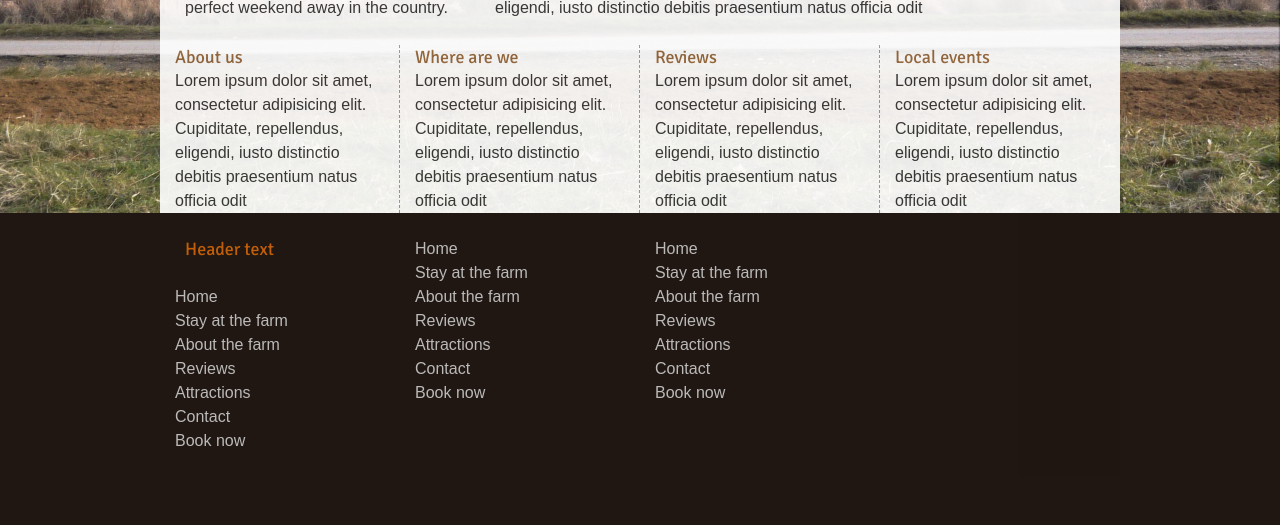
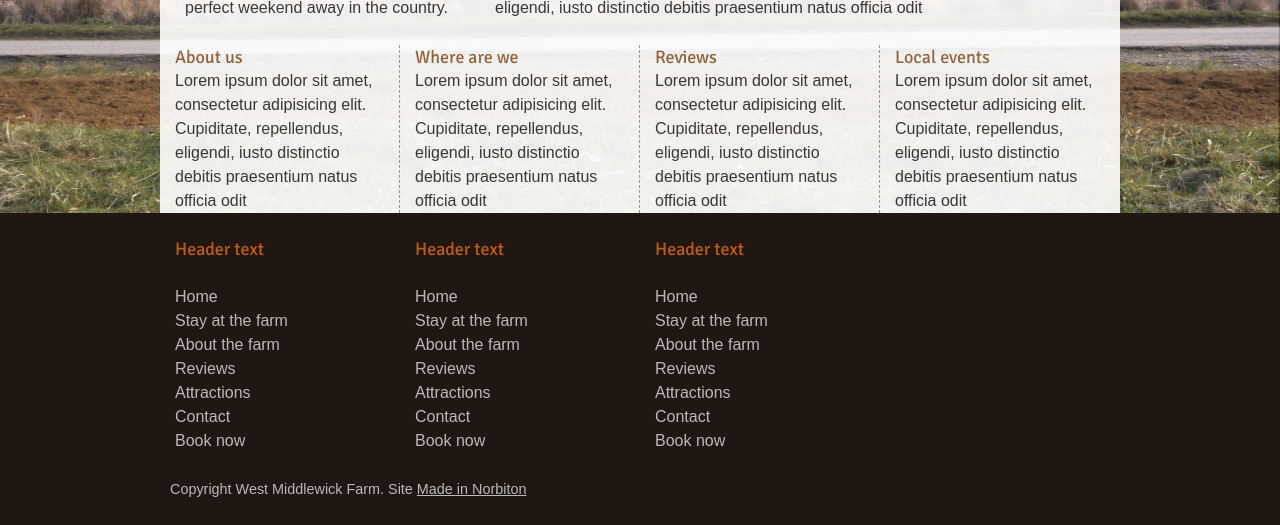
Before and after one commit to sibo2000/wmf-www, a PHP site: page / in a window 1280 px wide. Shown: the part 476-1001 px from the top of the page. Before the commit the page ends 922 px from the top, so only its background shows below. Run offline with PHP 8.4, Linux system fonts and the light colour scheme; data that the repository does not hold is empty; some libraries are stand-ins or nearby versions.

Commit message:
Footer updated
Signed-off-by: simonford <simonford4@gmail.com>

```diff
--- a/css/mod-styles.css
+++ b/css/mod-styles.css
@@ -271,6 +271,16 @@ footer nav a{
 
 footer nav h4 a{
 	color:#d36606;
-	margin-left:-10px
-	margin-bottom:12px;
+	margin-left:-10px;
 }
+
+footer p{
+	color:#ccc;
+	margin-left:10px;
+	font-size:0.9em;
+}
+
+footer p a{
+	color:#ccc;
+	text-decoration:underline;
+}
--- a/includes/footer.php
+++ b/includes/footer.php
@@ -14,6 +14,7 @@
       <li><a href="">Book now</a></li>
     </ul>
     <ul class="mod-nav-second">
+      <li><h4><a href="#">Header text</a></h4></li>
       <li><a href="">Home</a></li>
       <li><a href="">Stay at the farm</a></li>
       <li><a href="">About the farm</a></li>
@@ -23,6 +24,7 @@
       <li><a href="">Book now</a></li>
     </ul>
     <ul class="mod-nav-last">
+      <li><h4><a href="#">Header text</a></h4></li>
       <li><a href="">Home</a></li>
       <li><a href="">Stay at the farm</a></li>
       <li><a href="">About the farm</a></li>
@@ -32,6 +34,7 @@
       <li><a href="">Book now</a></li>
     </ul>
   </nav>
+  <p>Copyright West Middlewick Farm. Site <a href="http:///www.madeinnorbiton.co.uk">Made in Norbiton</a></p>
 </div>
 </footer>
 </body>
```
